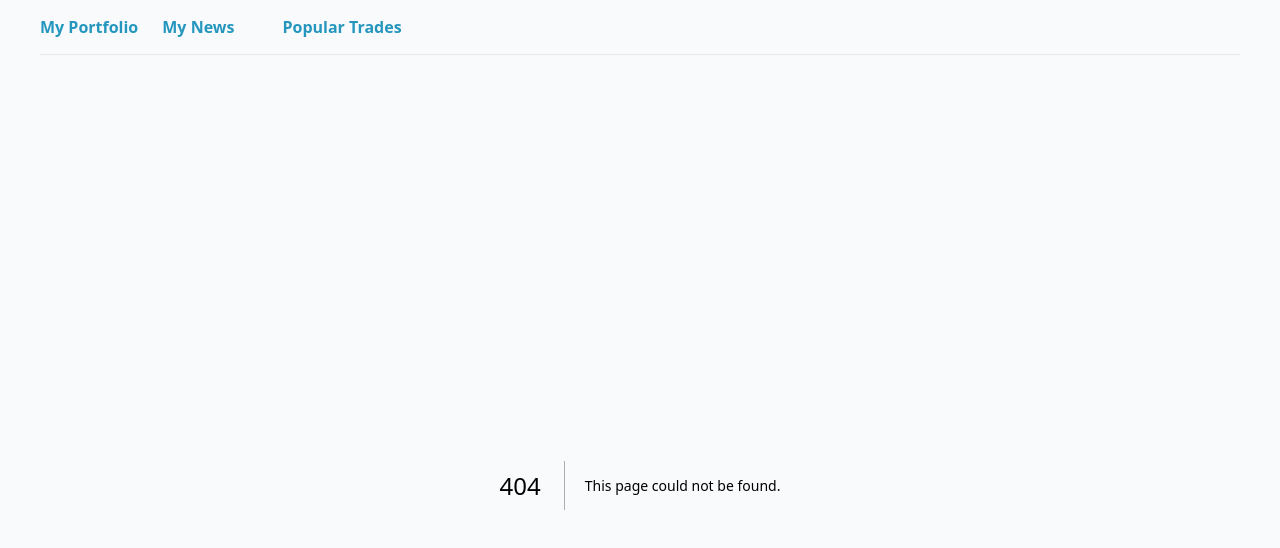
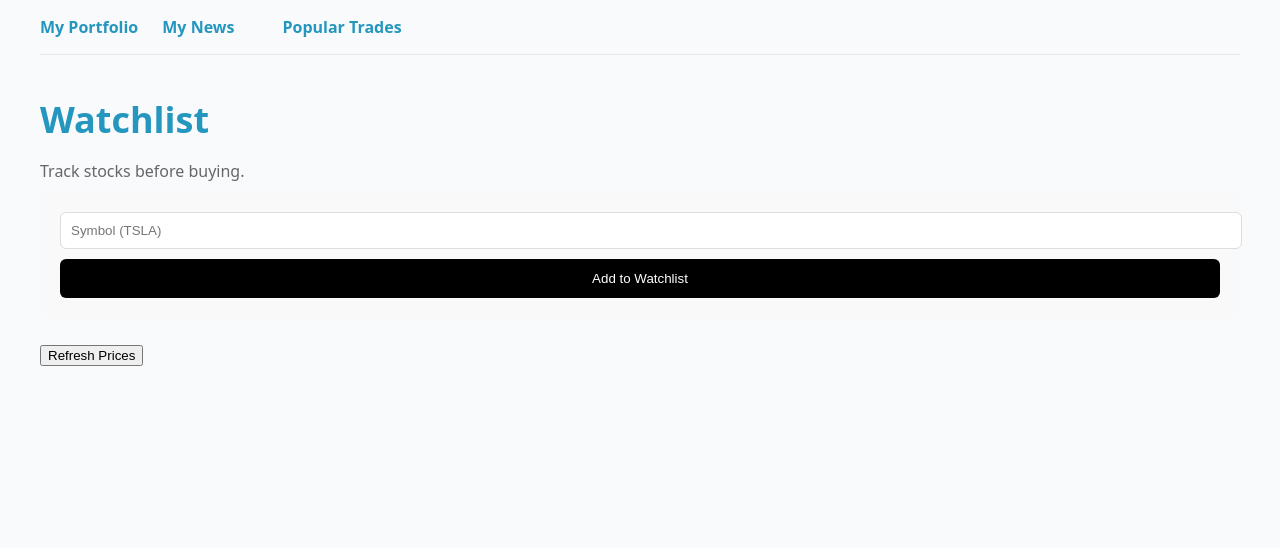
Before and after one commit to nmirpuri/Only-Up-Investing, a Next.js app: page /watchlist in a window 1280 px wide. Before the commit this address had no page. Shown: the top 548 px of the page. Built offline with nearby package versions, Linux system fonts and the light colour scheme.

Commit message:
Create page.js

```diff
--- /dev/null
+++ b/app/watchlist/page.js
@@ -0,0 +1,161 @@
+"use client";
+
+import { useState, useEffect } from "react";
+
+/* ============================
+   STYLES (reuse yours mostly)
+============================ */
+const styles = {
+  container: {
+    color: "#2596be",
+    maxWidth: 1200,
+    margin: "40px auto",
+    fontFamily: "system-ui",
+  },
+  title: { fontSize: 36, marginBottom: 5 },
+  subtitle: { color: "#666", marginBottom: 10 },
+  card: { background: "#f9f9f9", padding: 20, borderRadius: 10, marginBottom: 25 },
+  input: { width: "100%", padding: 10, marginBottom: 10, borderRadius: 6, border: "1px solid #ddd" },
+  button: { width: "100%", padding: 12, background: "black", color: "white", border: "none", borderRadius: 6, cursor: "pointer" },
+  grid: { display: "grid", gridTemplateColumns: "repeat(auto-fit, minmax(200px, 1fr))", gap: 20 },
+  stockCard: { background: "#fff", padding: 15, borderRadius: 8, boxShadow: "0 2px 5px rgba(0,0,0,0.05)" },
+  row: { display: "flex", justifyContent: "space-between", alignItems: "center" },
+  deleteBtn: { background: "transparent", border: "none", cursor: "pointer", fontSize: 16 },
+};
+
+/* ============================
+   COMPONENT
+============================ */
+export default function Watchlist() {
+  const [symbol, setSymbol] = useState("");
+  const [watchlist, setWatchlist] = useState([]);
+  const [loading, setLoading] = useState(false);
+
+  /* ============================
+     LOAD FROM LOCAL STORAGE
+  ============================ */
+  useEffect(() => {
+    const saved = localStorage.getItem("onlyup-watchlist");
+    if (saved) {
+      setWatchlist(JSON.parse(saved));
+    }
+  }, []);
+
+  /* ============================
+     SAVE
+  ============================ */
+  useEffect(() => {
+    localStorage.setItem("onlyup-watchlist", JSON.stringify(watchlist));
+  }, [watchlist]);
+
+  /* ============================
+     FETCH PRICE
+  ============================ */
+  async function fetchPrice(symbol) {
+    try {
+      const res = await fetch(`/api/stock?symbol=${symbol}`);
+      const data = await res.json();
+      return data.price;
+    } catch {
+      return null;
+    }
+  }
+
+  /* ============================
+     ADD STOCK
+  ============================ */
+  async function addStock() {
+    if (!symbol) return;
+
+    setLoading(true);
+    const price = await fetchPrice(symbol.toUpperCase());
+
+    if (!price) {
+      setLoading(false);
+      return;
+    }
+
+    setWatchlist((prev) => [
+      ...prev,
+      {
+        id: crypto.randomUUID(),
+        symbol: symbol.toUpperCase(),
+        price,
+      },
+    ]);
+
+    setSymbol("");
+    setLoading(false);
+  }
+
+  /* ============================
+     DELETE
+  ============================ */
+  function removeStock(id) {
+    setWatchlist((prev) => prev.filter((s) => s.id !== id));
+  }
+
+  /* ============================
+     REFRESH PRICES
+  ============================ */
+  async function refreshPrices() {
+    const updated = await Promise.all(
+      watchlist.map(async (stock) => {
+        const price = await fetchPrice(stock.symbol);
+        return {
+          ...stock,
+          price: price ?? stock.price,
+        };
+      })
+    );
+
+    setWatchlist(updated);
+  }
+
+  useEffect(() => {
+    if (watchlist.length === 0) return;
+    const interval = setInterval(refreshPrices, 60000);
+    return () => clearInterval(interval);
+  }, [watchlist]);
+
+  /* ============================
+     UI
+  ============================ */
+  return (
+    <main style={styles.container}>
+      <h1 style={styles.title}>Watchlist</h1>
+      <p style={styles.subtitle}>Track stocks before buying.</p>
+
+      <div style={styles.card}>
+        <input
+          placeholder="Symbol (TSLA)"
+          value={symbol}
+          onChange={(e) => setSymbol(e.target.value)}
+          style={styles.input}
+        />
+        <button onClick={addStock} style={styles.button}>
+          {loading ? "Adding..." : "Add to Watchlist"}
+        </button>
+      </div>
+
+      <button onClick={refreshPrices} style={{ marginBottom: 20 }}>
+        Refresh Prices
+      </button>
+
+      <div style={styles.grid}>
+        {watchlist.map((stock) => (
+          <div key={stock.id} style={styles.stockCard}>
+            <div style={styles.row}>
+              <strong>{stock.symbol}</strong>
+              <button onClick={() => removeStock(stock.id)} style={styles.deleteBtn}>
+                ✕
+              </button>
+            </div>
+
+            <p>Price: ${stock.price?.toFixed(2) || "—"}</p>
+          </div>
+        ))}
+      </div>
+    </main>
+  );
+}
```
